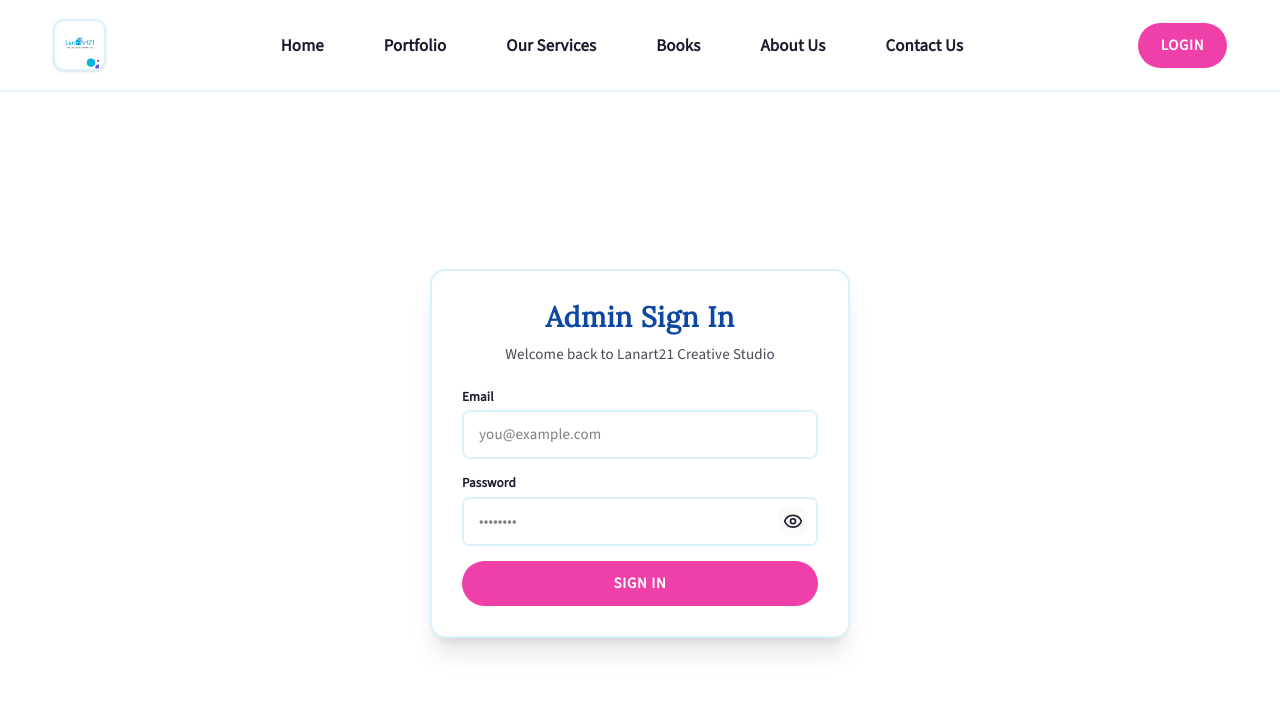
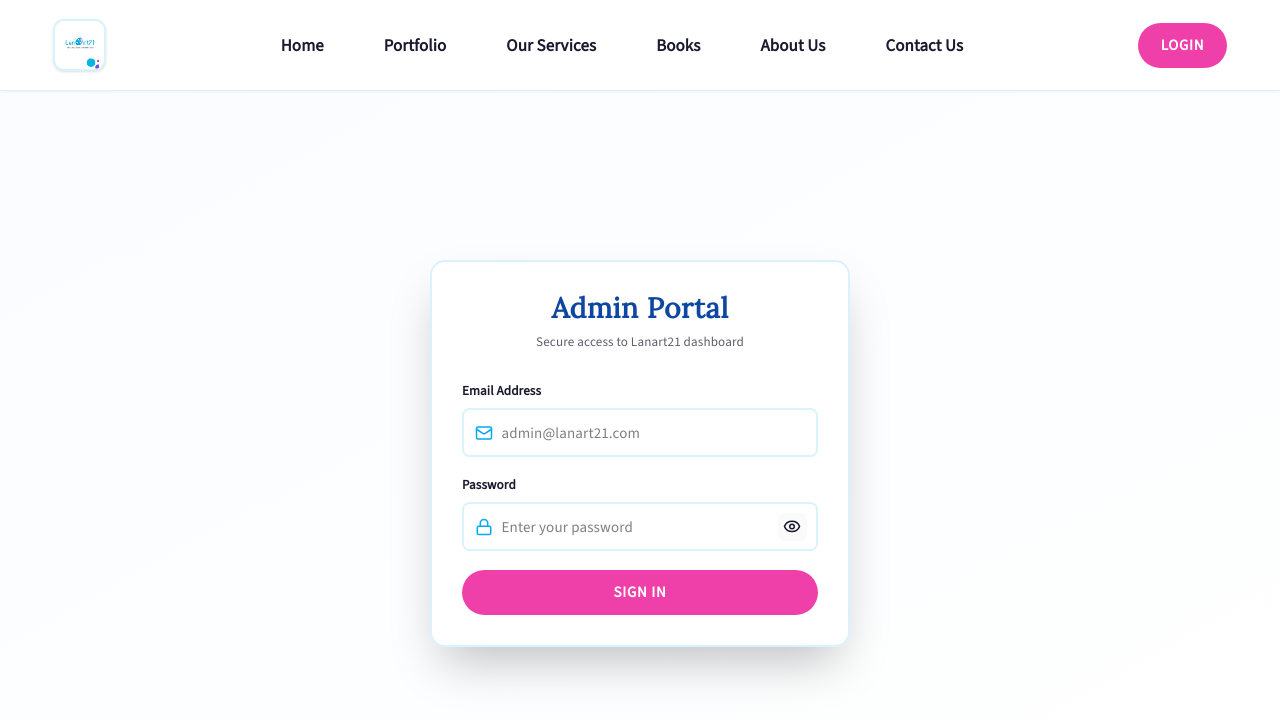
Before and after one commit to NexventuresLtd/Laranat-project, a React (Vite) app in the folder client_web/: page /login in a window 1280 px wide. Shown: the top 720 px of the page. Built offline with nearby package versions, Linux system fonts and the light colour scheme.

Commit message:
feat: update login page

```diff
--- a/client_web/src/pages/LoginPage.tsx
+++ b/client_web/src/pages/LoginPage.tsx
@@ -1,7 +1,7 @@
 import React, { useState } from 'react';
 import { useNavigate } from 'react-router-dom';
 import { motion } from 'framer-motion';
-import { Eye, EyeOff } from 'lucide-react';
+import { Eye, EyeOff, Mail, Lock, AlertCircle, CheckCircle, Loader } from 'lucide-react';
 import { loginWithApi } from '../lib/auth';
 
 const LoginPage: React.FC = () => {
@@ -10,113 +10,243 @@
   const [password, setPassword] = useState('');
   const [error, setError] = useState('');
   const [showPassword, setShowPassword] = useState(false);
+  const [isLoading, setIsLoading] = useState(false);
+  const [touched, setTouched] = useState({ email: false, password: false });
+
+  const isValidEmail = (e: string) => /^[^\s@]+@[^\s@]+\.[^\s@]+$/.test(e);
+  const isPasswordValid = password.length >= 6;
+  const isEmailValid = email.length === 0 || isValidEmail(email);
+  const isFormValid = email.trim() && password && isValidEmail(email);
+
+  const handleEmailChange = (e: React.ChangeEvent<HTMLInputElement>) => {
+    setEmail(e.target.value);
+  };
+
+  const handlePasswordChange = (e: React.ChangeEvent<HTMLInputElement>) => {
+    setPassword(e.target.value);
+  };
+
+  const handleBlur = (field: 'email' | 'password') => {
+    setTouched((prev) => ({ ...prev, [field]: true }));
+  };
 
   const handleSubmit = async (e: React.FormEvent) => {
     e.preventDefault();
     setError('');
+    setTouched({ email: true, password: true });
+
     if (!email.trim() || !password) {
       setError('Please enter email and password.');
       return;
     }
+
+    if (!isValidEmail(email)) {
+      setError('Please enter a valid email address.');
+      return;
+    }
+
+    if (password.length < 6) {
+      setError('Password must be at least 6 characters.');
+      return;
+    }
+
+    setIsLoading(true);
     try {
       await loginWithApi(email.trim(), password);
       navigate('/dashboard');
     } catch (err) {
-      setError(err instanceof Error ? err.message : 'Login failed');
+      setError(err instanceof Error ? err.message : 'Login failed. Please try again.');
+      setIsLoading(false);
     }
   };
 
   return (
     <div
-      className="min-h-[calc(100vh-5rem)] flex items-center justify-center px-4 py-12"
+      className="min-h-[calc(100vh-5rem)] flex items-center justify-center px-4 py-12 bg-gradient-to-br from-blue-50/30 to-white"
       style={{ fontFamily: 'var(--font-body)' }}
     >
       <motion.div
         className="w-full max-w-md"
-        initial={{ opacity: 0, y: 20 }}
+        initial={{ opacity: 0, y: 30 }}
         animate={{ opacity: 1, y: 0 }}
-        transition={{ duration: 0.4 }}
+        transition={{ duration: 0.5, ease: 'easeOut' }}
       >
         <div
-          className="rounded-2xl border-2 p-8 shadow-xl"
-          style={{ borderColor: 'var(--navbar-border)', backgroundColor: 'white' }}
+          className="rounded-2xl border-2 p-8 shadow-2xl backdrop-blur-sm"
+          style={{ borderColor: 'var(--navbar-border)', backgroundColor: 'rgba(255,255,255,0.95)' }}
+        >
+          {/* Header */}
+          <motion.div
+            initial={{ opacity: 0 }}
+            animate={{ opacity: 1 }}
+            transition={{ delay: 0.1, duration: 0.4 }}
+            className="mb-8"
           >
             <h1
-            className="text-2xl md:text-3xl font-bold text-center mb-2"
+              className="text-3xl font-bold text-center mb-2"
               style={{ color: 'var(--color-deep-blue)' }}
             >
-            Admin Sign In
+              Admin Portal
             </h1>
-          <p className="text-center text-[var(--navbar-text)]/80 mb-6">
-            Welcome back to Lanart21 Creative Studio
+            <p className="text-center text-[var(--navbar-text)]/70 text-sm">
+              Secure access to Lanart21 dashboard
             </p>
+          </motion.div>
 
-          <form onSubmit={handleSubmit} className="space-y-4">
+          <form onSubmit={handleSubmit} className="space-y-5">
+            {/* Error Alert */}
             {error && (
-              <p className="text-sm text-red-600 bg-red-50 px-3 py-2 rounded-lg">{error}</p>
+              <motion.div
+                initial={{ opacity: 0, y: -10 }}
+                animate={{ opacity: 1, y: 0 }}
+                className="flex items-start gap-3 p-3 rounded-lg bg-red-50 border-l-4"
+                style={{ borderColor: 'var(--color-accent-pink)' }}
+              >
+                <AlertCircle size={18} className="text-red-600 flex-shrink-0 mt-0.5" />
+                <p className="text-sm text-red-700">{error}</p>
+              </motion.div>
             )}
-            <div>
-              <label htmlFor="login-email" className="block text-sm font-semibold mb-1" style={{ color: 'var(--navbar-text)' }}>
-                Email
+
+            {/* Email Field */}
+            <motion.div
+              initial={{ opacity: 0 }}
+              animate={{ opacity: 1 }}
+              transition={{ delay: 0.15 }}
+            >
+              <label
+                htmlFor="login-email"
+                className="block text-sm font-semibold mb-2"
+                style={{ color: 'var(--navbar-text)' }}
+              >
+                Email Address
               </label>
+              <div className="relative group">
+                <Mail
+                  size={18}
+                  className="absolute left-3.5 top-1/2 -translate-y-1/2 transition-colors"
+                  style={{ color: 'var(--color-primary-blue)' }}
+                />
                 <input
                   id="login-email"
                   type="email"
                   value={email}
-                onChange={(e) => setEmail(e.target.value)}
-                placeholder="you@example.com"
-                className="w-full px-4 py-3 rounded-lg border-2 focus:outline-none focus:ring-2 transition-colors"
-                style={{ borderColor: 'var(--navbar-border)' }}
+                  onChange={handleEmailChange}
+                  onBlur={() => handleBlur('email')}
+                  placeholder="admin@lanart21.com"
+                  className="w-full pl-10 pr-10 py-3 rounded-lg border-2 focus:outline-none focus:ring-2 focus:ring-offset-1 transition-all"
+                  style={{
+                    borderColor:
+                      touched.email && email && !isEmailValid
+                        ? '#dc2626'
+                        : touched.email && isEmailValid && email
+                          ? '#10b981'
+                          : 'var(--navbar-border)',
+                    '--tw-ring-color':
+                      touched.email && !isEmailValid
+                        ? 'rgba(220, 38, 38, 0.1)'
+                        : 'rgba(16, 185, 129, 0.1)',
+                  } as React.CSSProperties}
                   autoComplete="email"
                 />
+                {touched.email && email && (
+                  isEmailValid ? (
+                    <CheckCircle size={18} className="absolute right-3 top-1/2 -translate-y-1/2 text-green-600" />
+                  ) : (
+                    <AlertCircle size={18} className="absolute right-3 top-1/2 -translate-y-1/2 text-red-600" />
+                  )
+                )}
               </div>
-            <div>
-              <label htmlFor="login-password" className="block text-sm font-semibold mb-1" style={{ color: 'var(--navbar-text)' }}>
+              {touched.email && email && !isEmailValid && (
+                <p className="text-xs text-red-600 mt-1">Please enter a valid email address</p>
+              )}
+            </motion.div>
+
+            {/* Password Field */}
+            <motion.div
+              initial={{ opacity: 0 }}
+              animate={{ opacity: 1 }}
+              transition={{ delay: 0.2 }}
+            >
+              <label
+                htmlFor="login-password"
+                className="block text-sm font-semibold mb-2"
+                style={{ color: 'var(--navbar-text)' }}
+              >
                 Password
               </label>
-              <div className="relative">
+              <div className="relative group">
+                <Lock
+                  size={18}
+                  className="absolute left-3.5 top-1/2 -translate-y-1/2 transition-colors"
+                  style={{ color: 'var(--color-primary-blue)' }}
+                />
                 <input
                   id="login-password"
                   type={showPassword ? 'text' : 'password'}
                   value={password}
-                  onChange={(e) => setPassword(e.target.value)}
-                  placeholder="••••••••"
-                  className="w-full px-4 py-3 pr-12 rounded-lg border-2 focus:outline-none focus:ring-2 transition-colors"
-                  style={{ borderColor: 'var(--navbar-border)' }}
+                  onChange={handlePasswordChange}
+                  onBlur={() => handleBlur('password')}
+                  placeholder="Enter your password"
+                  className="w-full pl-10 pr-12 py-3 rounded-lg border-2 focus:outline-none focus:ring-2 focus:ring-offset-1 transition-all"
+                  style={{
+                    borderColor:
+                      touched.password && password && !isPasswordValid
+                        ? '#dc2626'
+                        : touched.password && isPasswordValid
+                          ? '#10b981'
+                          : 'var(--navbar-border)',
+                    '--tw-ring-color':
+                      touched.password && !isPasswordValid
+                        ? 'rgba(220, 38, 38, 0.1)'
+                        : 'rgba(16, 185, 129, 0.1)',
+                  } as React.CSSProperties}
                   autoComplete="current-password"
                 />
-                <button
+                <motion.button
                   type="button"
                   onClick={() => setShowPassword(!showPassword)}
-                  className="absolute right-3 top-1/2 -translate-y-1/2 p-1 rounded-lg transition-colors"
+                  className="absolute right-3 top-1/2 -translate-y-1/2 p-1.5 rounded-lg transition-colors"
                   style={{
                     color: 'var(--navbar-text)',
                     backgroundColor: 'rgba(0, 0, 0, 0.02)',
                   }}
-                  onMouseEnter={(e) => {
-                    (e.currentTarget as HTMLElement).style.backgroundColor = 'rgba(0, 0, 0, 0.06)';
-                  }}
-                  onMouseLeave={(e) => {
-                    (e.currentTarget as HTMLElement).style.backgroundColor = 'rgba(0, 0, 0, 0.02)';
-                  }}
+                  whileHover={{ backgroundColor: 'rgba(0, 0, 0, 0.06)' }}
                   title={showPassword ? 'Hide password' : 'Show password'}
                 >
-                  {showPassword ? <EyeOff size={20} /> : <Eye size={20} />}
-                </button>
+                  {showPassword ? <EyeOff size={18} /> : <Eye size={18} />}
+                </motion.button>
               </div>
-            </div>
+              {touched.password && password && !isPasswordValid && (
+                <p className="text-xs text-red-600 mt-1">Password must be at least 6 characters</p>
+              )}
+              {touched.password && isPasswordValid && (
+                <p className="text-xs text-green-600 mt-1">✓ Password is strong</p>
+              )}
+            </motion.div>
+
+            {/* Submit Button */}
             <motion.button
               type="submit"
-              className="w-full py-3 rounded-full text-base font-bold text-white uppercase tracking-wider"
+              disabled={isLoading || !isFormValid}
+              className="w-full py-3 rounded-full text-base font-bold text-white uppercase tracking-wider transition-all active:scale-95 disabled:opacity-60 disabled:cursor-not-allowed"
               style={{ backgroundColor: 'var(--color-accent-pink)' }}
-              whileHover={{ scale: 1.02 }}
-              whileTap={{ scale: 0.98 }}
+              whileHover={isFormValid && !isLoading ? { scale: 1.02 } : {}}
+              whileTap={isFormValid && !isLoading ? { scale: 0.98 } : {}}
+              initial={{ opacity: 0 }}
+              animate={{ opacity: 1 }}
+              transition={{ delay: 0.25 }}
             >
-              Sign In
+              {isLoading ? (
+                <span className="flex items-center justify-center gap-2">
+                  <Loader size={18} className="animate-spin" />
+                  Signing in...
+                </span>
+              ) : (
+                'Sign In'
+              )}
             </motion.button>
+
           </form>
-
-
         </div>
       </motion.div>
     </div>
```
Also changed, not shown: 1 other file (tests, documents, lock files or other folders). Lines whose indentation alone changed are shown as unchanged.
